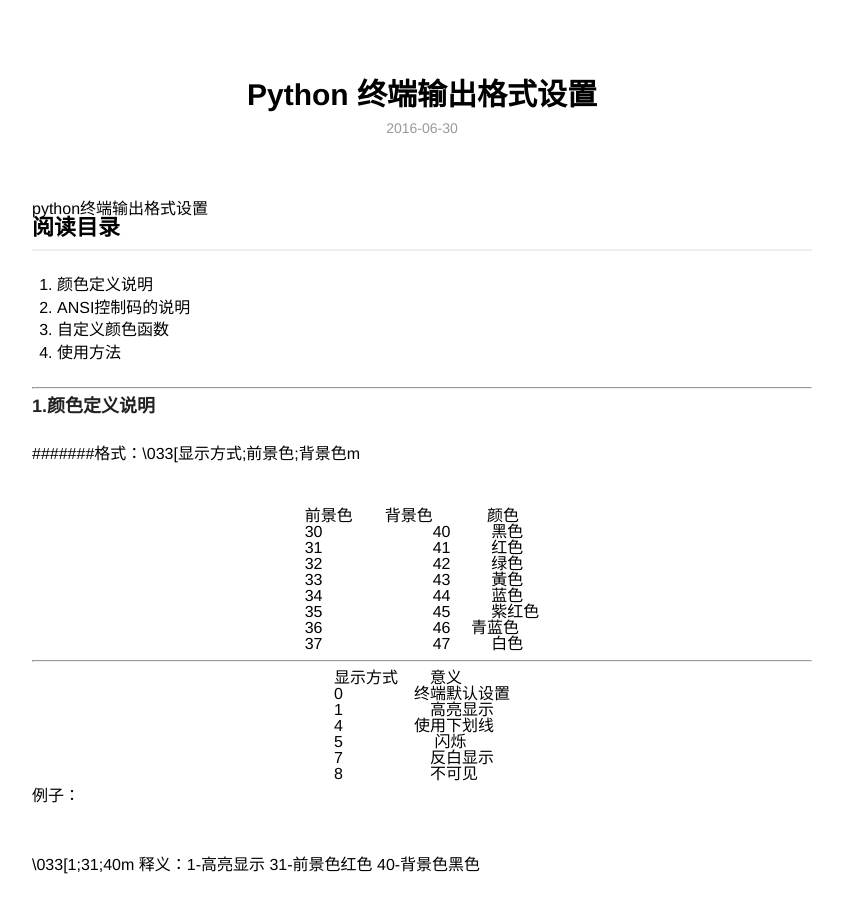
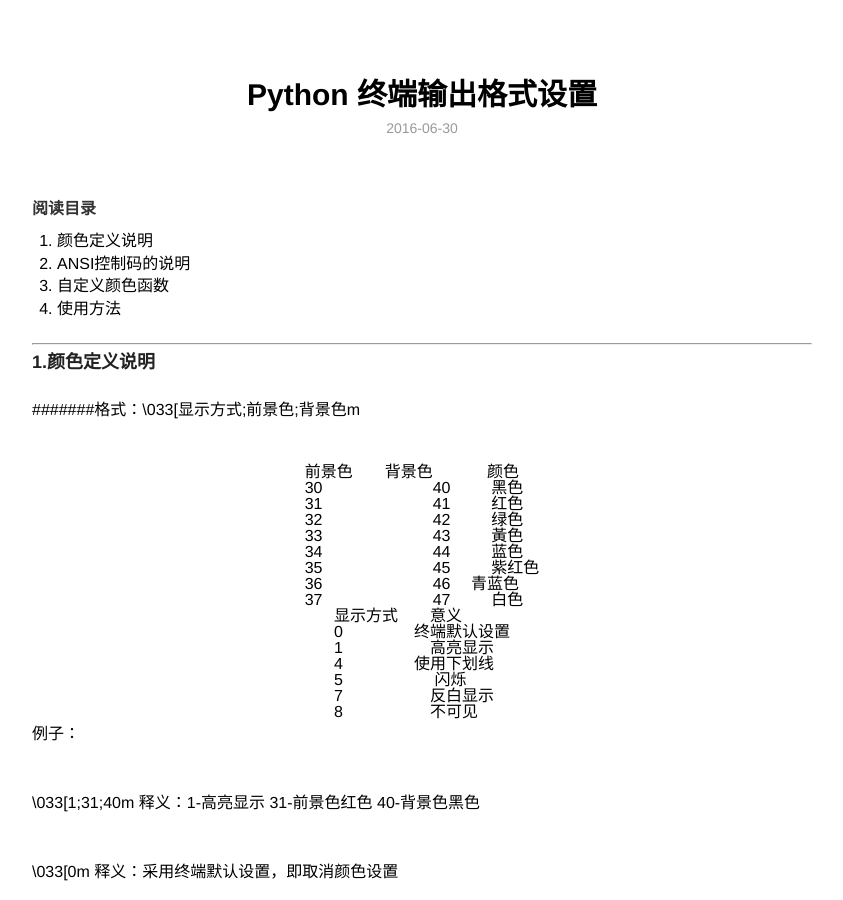
Before and after one commit to MagicPwn/magicpwn.github.io, a Jekyll site: the page built from _posts/2016-06-30-Python-command-line-format-settings.md, in a window 1280 px wide and 900 px high. Shown: the whole window, without its empty margins (218-1061 px from the left). Built offline with Jekyll 4.4.1, drawn with Linux system fonts in a browser that asks for light colours.

Commit message:
Update 2016-06-30-Python-command-line-format-settings.md

```diff
--- a/_posts/2016-06-30-Python-command-line-format-settings.md
+++ b/_posts/2016-06-30-Python-command-line-format-settings.md
@@ -6,9 +6,9 @@ category: blog
 ---
 
 
-# python终端输出格式设置
 
-## 阅读目录
+
+#### 阅读目录
 
 1. 颜色定义说明
 2. ANSI控制码的说明
@@ -21,9 +21,6 @@ category: blog
 
 #######格式：\033[显示方式;前景色;背景色m
 
-
-
-
 |前景色　|　背景色　|　颜色 |
 |-------|---------|-------|
 |30 |　　　　40 　|　 黑色|
@@ -35,11 +32,6 @@ category: blog
 |36 |　　　　46 　|   青蓝色|
 |37 |　　　　47   |　 白色|
 
-
-
----
-
-
 |显示方式　|　意义|
 |--------|--------|
 |0 　　　|终端默认设置|
@@ -49,9 +41,7 @@ category: blog
 |7 　　　|　反白显示|
 |8 　　　|　不可见  |
 
-
 例子：
-
 
 \033[1;31;40m 释义：1-高亮显示 31-前景色红色 40-背景色黑色
 
```
